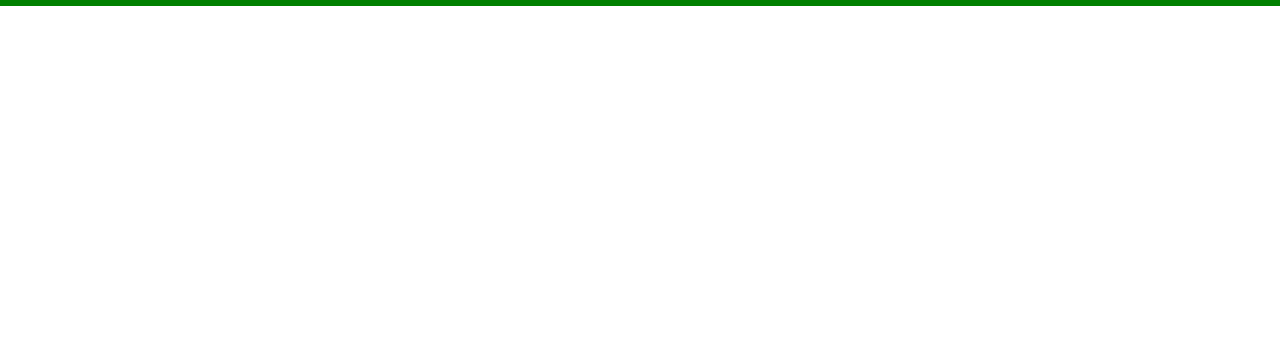
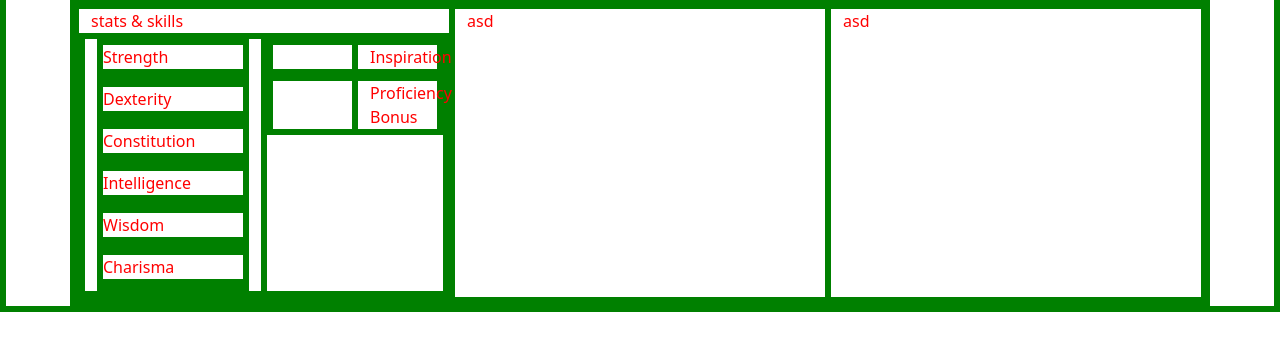
Before and after one commit to raphael2692/toml-to-rpg-sheet, a Python web app: template templates/base.html in a window 1280 px wide. Shown: the part 132-483 px from the top of the page. Run offline with Jinja, Linux system fonts and the light colour scheme; the template is opened without the code that fills it, so the values that code supplies are empty.

Commit message:
stats & skill wip

```diff
--- a/templates/base.html
+++ b/templates/base.html
@@ -1,5 +1,4 @@
 {% include 'header.html' %}
-
 {% include 'head_section.html' %}
-
+{% include 'main_section.html' %}
 {% include 'footer.html' %}
--- /dev/null
+++ b/templates/main_section.html
@@ -0,0 +1,83 @@
+<div class="container">
+    <div class="row">
+        <div class="col-4">
+            stats & skills
+            <div class="row" id="stats_and_skills">
+                <div class="col-6" id="stats">
+                    <div id="strength">
+                        <div class="label">
+                            Strength
+                        </div>
+                        <div>
+                            {{ stats.strength }}
+                        </div>
+                    </div>
+                    <div id="dexterity">
+                        <div class="label">
+                            Dexterity
+                        </div>
+                        <div>
+                            {{ stats.dexterity }}
+                        </div>
+                    </div>
+                    <div id="constitution">
+                        <div class="label">
+                            Constitution
+                        </div>
+                        <div>
+                            {{ stats.constitution }}
+                        </div>
+                    </div>
+                    <div id="intelligence">
+                        <div class="label">
+                            Intelligence
+                        </div>
+                        <div>
+                            {{ stats.intelligence }}
+                        </div>
+                    </div>
+                    <div id="wisdom">
+                        <div class="label">
+                            Wisdom
+                        </div>
+                        <div>
+                            {{ stats.wisdom }}
+                        </div>
+                    </div>
+                    <div id="charisma">
+                        <div class="label">
+                            Charisma
+                        </div>
+                        <div>
+                            {{ stats.charisma }}
+                        </div>
+                    </div>
+                </div>
+                <div class="col-6" id="skills">
+                    <div class="row" id="inspiration">
+                        <div class="col-6">
+                            {{ skills.inspiration }}
+                        </div>
+                        <div class="col-6">
+                            Inspiration
+                        </div>
+                    </div>
+                    <div class="row" id="proficiency_bonus">
+                        <div class="col-6">
+                            {{ skills.proficiency_bonus }}
+                        </div>
+                        <div class="col-6">
+                            Proficiency Bonus
+                        </div>
+                    </div>
+                </div>
+            </div>
+        </div>
+        <div class="col-4">
+            asd
+        </div>
+        <div class="col-4">
+            asd
+        </div>
+    </div>
+</div>
```
Also changed, not shown: character.toml (+13 -0 lines), out/Sam Sottofrasca Sheet.html (+83 -2 lines).
